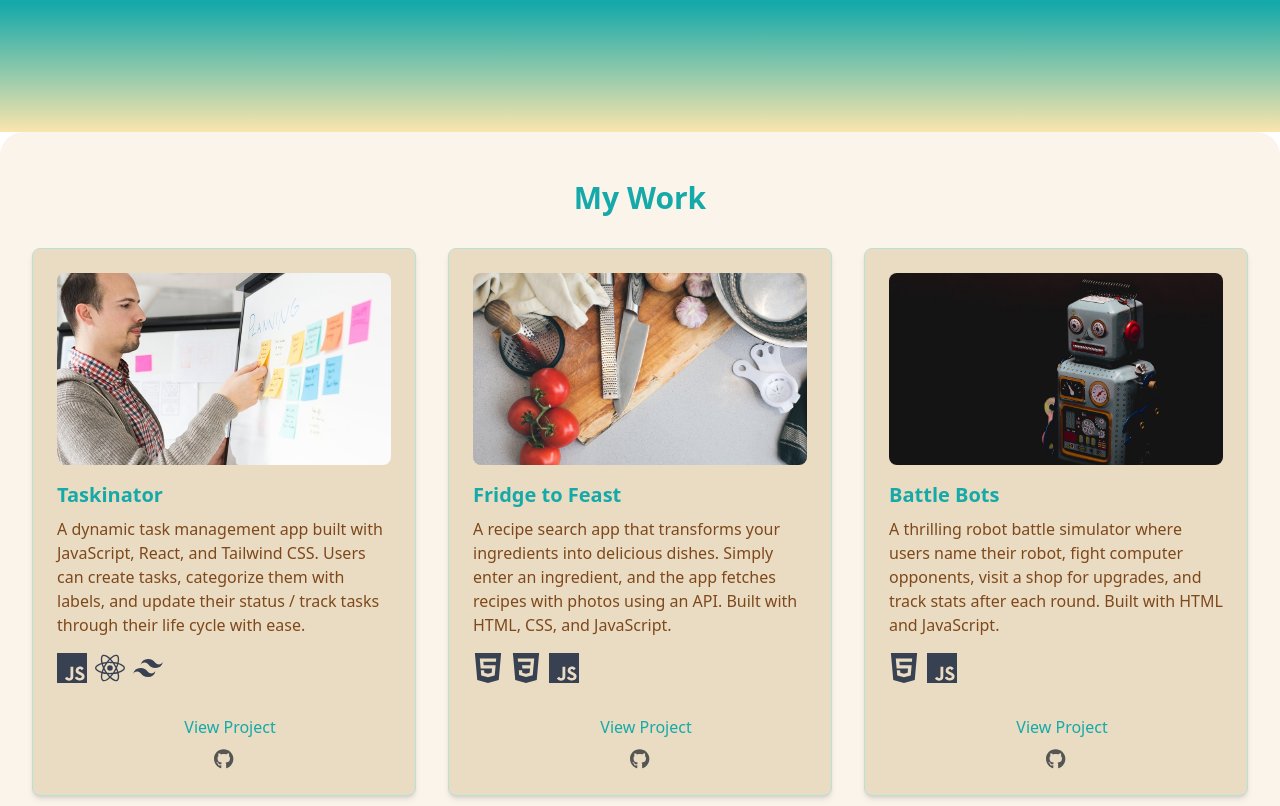
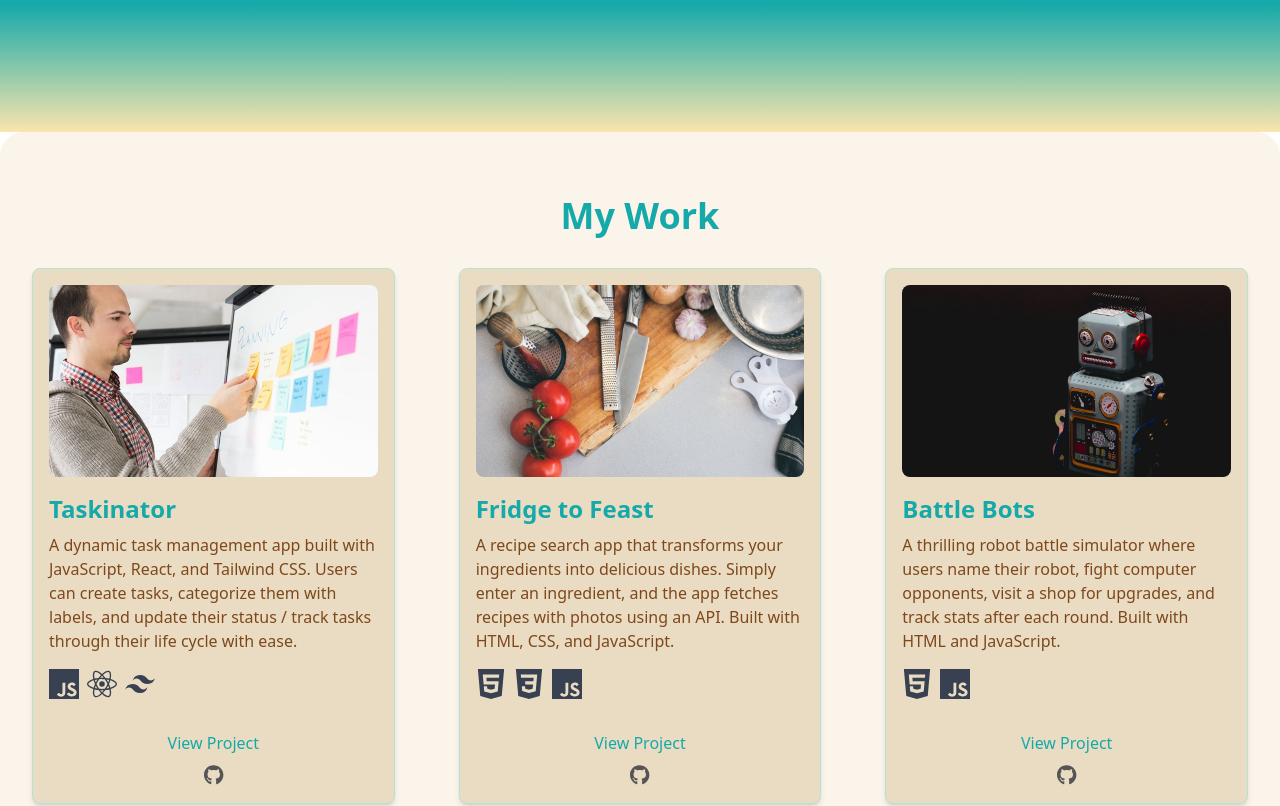
Before and after one commit to Tthompson8416/tanesiacodes, a React (Vite) app: page / in a window 1280 px wide. Shown: the part 1000-1806 px from the top of the page. Built offline with nearby package versions, Linux system fonts and the light colour scheme.

Commit message:
Font changed for project titles and descriptions. Margins for project cards adjusted

```diff
--- a/src/components/Footer.jsx
+++ b/src/components/Footer.jsx
@@ -3,7 +3,7 @@ const Footer = () => {
     <footer className="bg-custom-intro-bg text-custom-intro-text py-7 relative overflow-hidden pt-24">
       {/* Gradient overlay at the top of the footer */}
       <div
-        className="absolute top-0 left-0 w-full h-32 bg-gradient-to-t from-custom-intro-bg to-custom-dark">
+        className="absolute top-0 left-0 w-full h-32 bg-gradient-to-t from-custom-intro-bg to-custom-gradient">
         {/* 'absolute' positions the gradient at the top of the footer */}
         {/* 'top-0 left-0' ensures it starts at the top-left corner */}
         {/* 'w-full h-32' makes it span the full width and 32px in height */}
--- a/src/components/ProjectsSection.jsx
+++ b/src/components/ProjectsSection.jsx
@@ -14,13 +14,13 @@ const ProjectsSection = () => {
   }, []);
 
   return (
-    <section className="bg-custom-dark rounded-t-3xl px-8 py-12">
-      <h2 className="text-3xl font-bold mb-8 text-center text-custom-accent">My Work</h2>
-      <div className="grid grid-cols-1 sm:grid-cols-2 lg:grid-cols-3 gap-8">
+    <section className="bg-custom-dark rounded-t-3xl px-8 py-16">
+      <h2 className="text-4xl font-bold mb-8 text-center text-custom-accent">My Work</h2>
+      <div className="grid grid-cols-1 sm:grid-cols-2 lg:grid-cols-3 gap-16">
   {projectsData.map((project, index) => (
     <motion.div
       key={index}
-      className="bg-custom-light rounded-lg p-6 shadow-md flex flex-col transition-all duration-300 hover:shadow-xl hover:scale-105 border border-custom-border min-h-[300px] 400:min-h-[350px]"
+      className="bg-custom-light rounded-lg p-4 shadow-md flex flex-col transition-all duration-300 hover:shadow-xl hover:scale-105 border border-custom-border min-h-[350px]"
       initial={{ opacity: 0, y: 50 }}
       whileInView={{ opacity: 1, y: 0 }}
       transition={{ duration: 1.3, delay: index * 0.4 }}
@@ -31,8 +31,8 @@ const ProjectsSection = () => {
         alt={project.title}
         className="w-full h-48 object-cover rounded-lg mb-4"
       />
-      <h3 className="text-xl font-bold mb-2 text-custom-accent">{project.title}</h3>
-      <p className="text-custom-subtext mb-4">{project.description}</p>
+      <h3 className="text-2xl font-semibold mb-2 text-custom-accent">{project.title}</h3>
+      <p className="text-custom-subtext mb-4 font-thin">{project.description}</p>
       <div className="flex space-x-2 mb-4">
         {project.techStack.map((tech, i) => {
           let IconComponent;
@@ -64,10 +64,10 @@ const ProjectsSection = () => {
           return IconComponent ? <IconComponent key={i} className="text-3xl text-gray-700" /> : null;
         })}
       </div>
-      <div className="flex flex-col justify-between items-center mt-4 space-y-2 text-center sm:flex-col sm:items-center sm:space-y-2 w-full">
+      <div className="flex flex-col justify-center items-center mt-4 space-y-2 text-center sm:flex-col sm:items-center sm:space-y-2 w-full">
         <a
           href={project.link}
-          className="text-custom-accent hover:text-blue-800 transition-colors text-center ml-3 whitespace-nowrap"
+          className="text-custom-accent hover:text-blue-800 transition-colors text-center whitespace-nowrap"
         >
           View Project
         </a>
```
